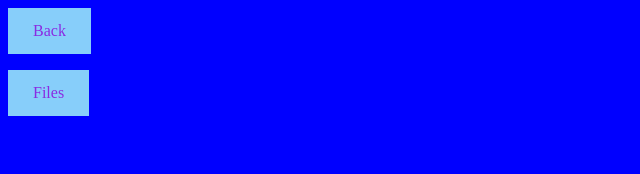
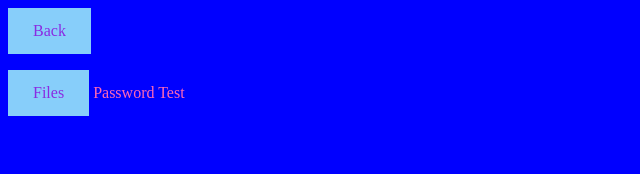
Before and after one commit to PenguinRobert1/Fun-Robert, a plain HTML site: page beta.html in a window 1280 px wide. Shown: the top 174 px of the page, without its empty margins (0-640 px from the left). Drawn offline with Linux system fonts and the light colour scheme.

Commit message:
Update beta.html

```diff
--- a/beta.html
+++ b/beta.html
@@ -3,6 +3,7 @@
 <a href="index.html">Back</a>
 <p></p>
 <a href="files.html">Files</a>
+<a herf="/pass.html">Password Test</a>
 <p></p>
 <div style="height:530px;background-color:blue;font-size:36px;"></div>
 <img src="pngs/o.png" alt="you cant win" width="40" height="40">
```
